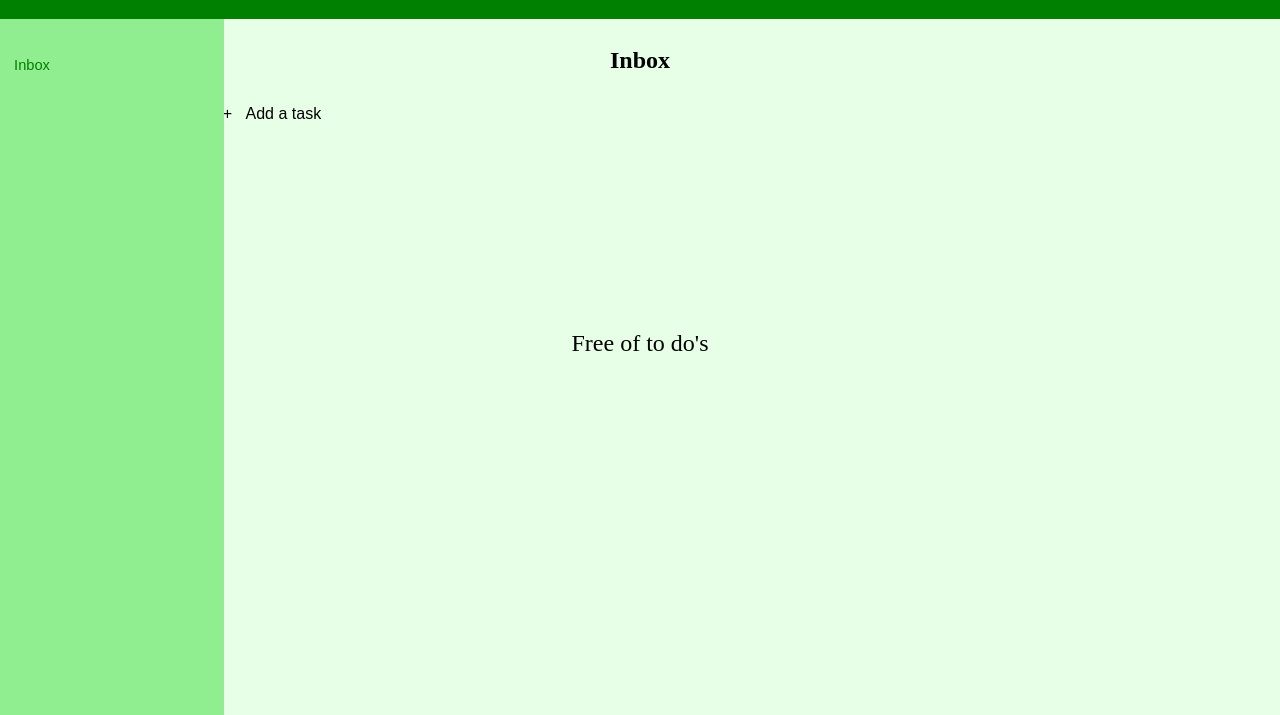
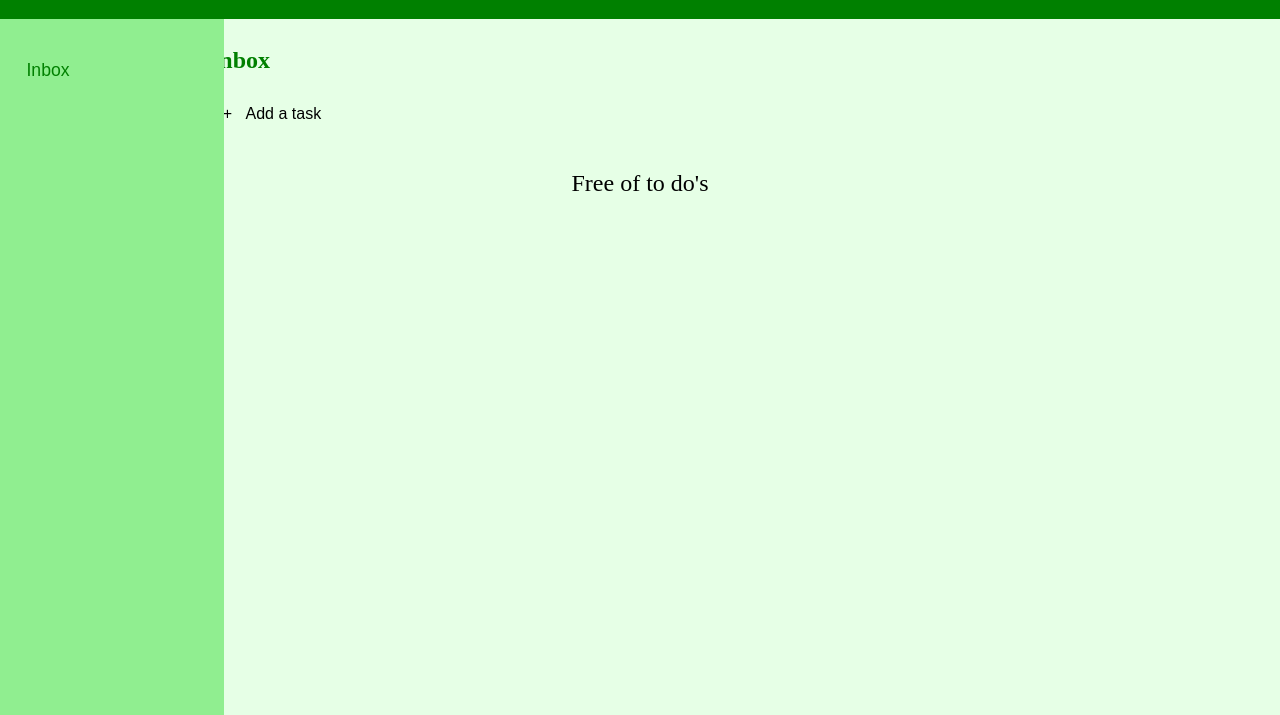
Before and after one commit to mjmealey/to-do-list, a website built with Vite: page to-do-list/index.html in a window 1280 px wide. Shown: the part 85-800 px from the top of the page. Built offline with nearby package versions, Linux system fonts and the light colour scheme; a web font is replaced by a local one.

Commit message:
inbox sidebar font size increased

```diff
--- a/to-do-list/src/style.css
+++ b/to-do-list/src/style.css
@@ -32,9 +32,10 @@ nav {
   flex-direction: column;
 }
 
-#todayToDo {
+#inboxToDo {
   position:relative;
   right:25rem;
+  color:green;
 }
 
 #addTask {
@@ -55,7 +56,6 @@ nav {
 #free {
   font-weight:lighter;
   position:relative;
-  top: 10rem;
 }
 
 .plus {
@@ -79,6 +79,7 @@ nav {
     border-color:lightgreen;
     color:green;
     cursor:pointer;
+    font-size:1em;
     width:14.02rem;
 }
 
@@ -89,6 +90,7 @@ nav {
 
 .tabText {
     position:relative;
-    right:5rem;
+    right:4rem;
+    color:green;
     font-size:1.1em;
 }
```
